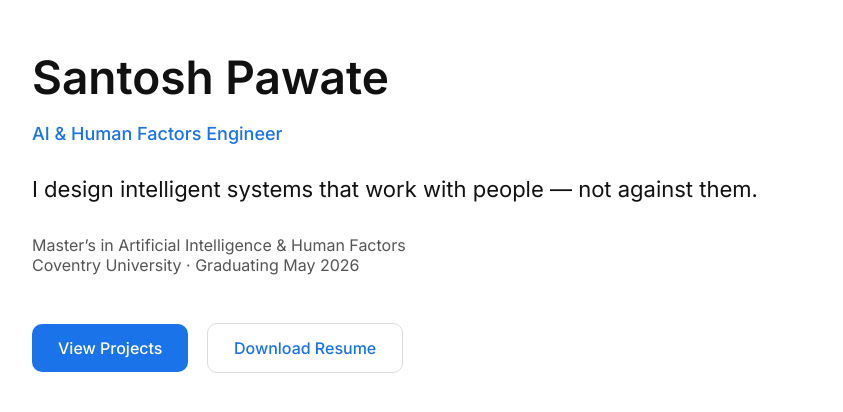
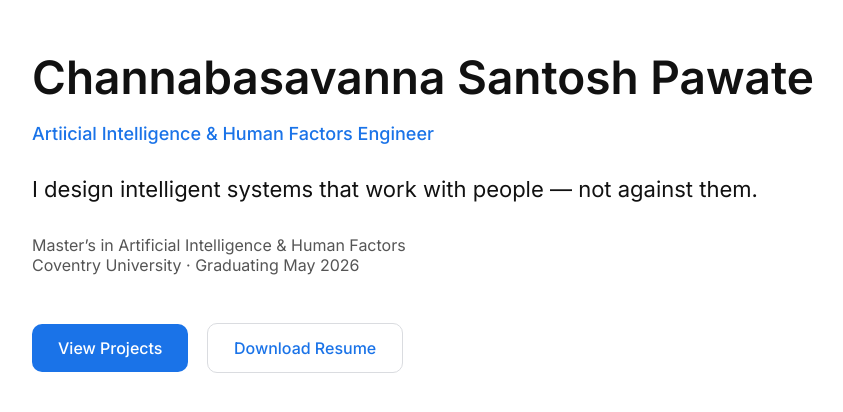
Before and after one commit to appupawate2908/cpawate.github.io, a plain HTML site: page index.html in a window 1280 px wide. Shown: the part 208-620 px from the top of the page, without its empty margins (200-1043 px from the left). Drawn offline with Linux system fonts and the light colour scheme.

Commit message:
Revise title and name in index.html
Updated the title and name in the HTML file.

```diff
--- a/index.html
+++ b/index.html
@@ -3,7 +3,7 @@
 <head>
   <meta charset="UTF-8" />
   <meta name="viewport" content="width=device-width, initial-scale=1.0"/>
-  <title>Channabasavanna Santosh Pawate | Artiicial Intelligence & Human Factors Engineer</title>
+  <title>Channabasavanna Pawate | AI Engineer</title>
 
   <!-- Google Font -->
   <link href="https://fonts.googleapis.com/css2?family=Inter:wght@400;500;600&display=swap" rel="stylesheet">
@@ -15,9 +15,9 @@
 <body>
   <main class="page">
     <section class="card">
-      <h1>Santosh Pawate</h1>
+      <h1>Channabasavanna Santosh Pawate</h1>
 
-      <p class="role">AI & Human Factors Engineer</p>
+      <p class="role">Artiicial Intelligence & Human Factors Engineer</p>
 
       <p class="tagline">
         I design intelligent systems that work with people —
```
